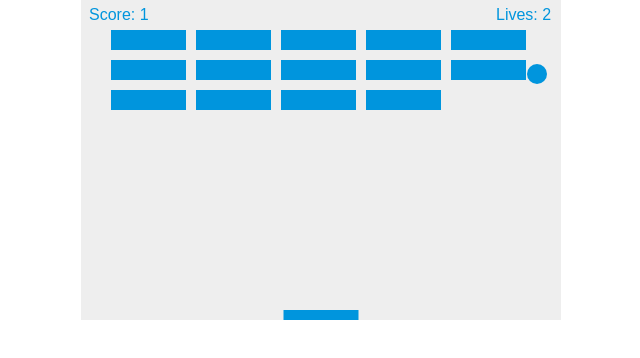
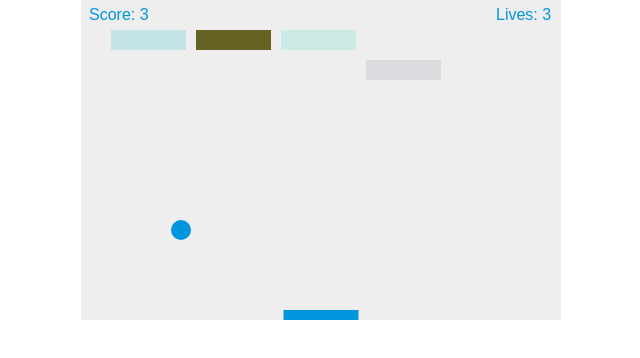
Before and after one commit to Rediet8abere/breakout, a plain HTML site: page index.html in a window 1280 px wide. Shown: the whole page, without its empty margins (319-959 px from the left). Drawn offline with Linux system fonts and the light colour scheme.

Commit message:
random colored bricks

```diff
--- a/index.html
+++ b/index.html
@@ -14,9 +14,7 @@
 
 <script>
   var canvas = document.getElementById("myCanvas");
-  console.log("canvas", canvas);
   var ctx = canvas.getContext("2d");
-  console.log("ctx", ctx);
 
   var brickRowCount = 3;
   var brickColumnCount = 5;
@@ -26,13 +24,7 @@
   var brickOffsetTop = 30;
   var brickOffsetLeft = 30;
 
-  var bricks = [];
-  for(var c=0; c<brickColumnCount; c++) {
-      bricks[c] = [];
-      for(var r=0; r<brickRowCount; r++) {
-          bricks[c][r] = { x: 0, y: 0, status: 1 };
-      }
-  }
+
 
   var paddleHeight = 10;
   var paddleWidth = 75;
@@ -70,6 +62,15 @@
     ctx.closePath();
   }
 
+
+  var bricks = [];
+  for(var c=0; c<brickColumnCount; c++) {
+      bricks[c] = [];
+      for(var r=0; r<brickRowCount; r++) {
+          bricks[c][r] = { x: 0, y: 0, status: 1};
+      }
+  }
+
   function drawBricks() {
     for(var c=0; c<brickColumnCount; c++) {
         for(var r=0; r<brickRowCount; r++) {
@@ -80,7 +81,8 @@
                 bricks[c][r].y = brickY;
                 ctx.beginPath();
                 ctx.rect(brickX, brickY, brickWidth, brickHeight);
-                ctx.fillStyle = "#0095DD";
+                var o = Math.round, r = Math.random, s = 255;
+                ctx.fillStyle = 'rgba(' + o(r()*s) + ',' + o(r()*s) + ',' + o(r()*s) + ',' + r().toFixed(1) + ')';
                 ctx.fill();
                 ctx.closePath();
             }
```
